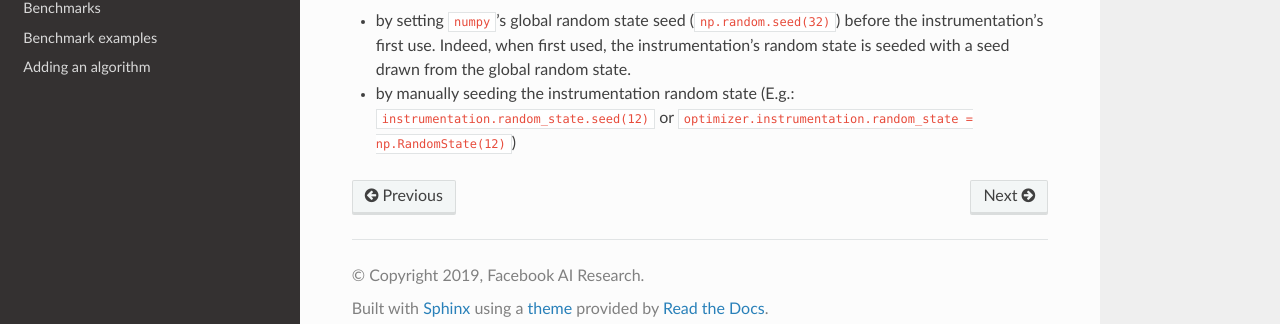
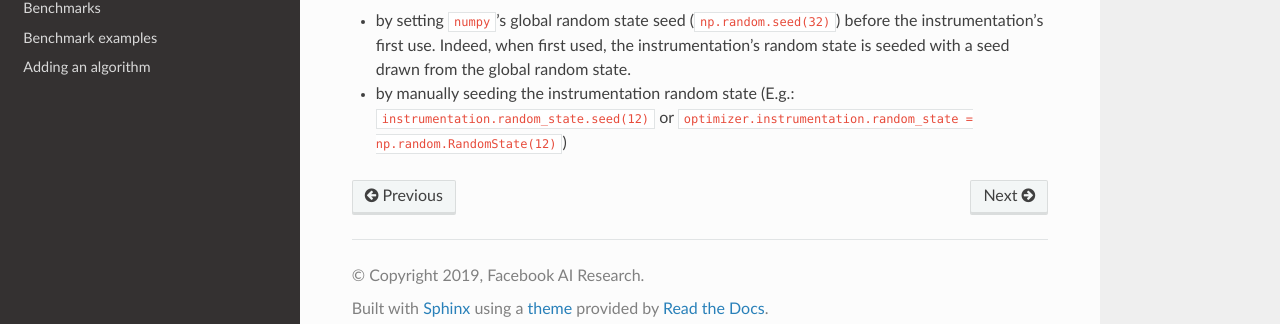
Before and after one commit to facebookresearch/nevergrad, a Sphinx documentation site: the page built from docs/optimization.md, in a window 1280 px wide and 900 px high, scrolled down 2565 px. Shown: the part 555-879 px from the top of the window. Built offline with Sphinx 7.4.7 and the Read the Docs theme 2.0.0, drawn with Linux system fonts in a browser that asks for light colours.

Commit message:
Update optimization.md

```diff
--- a/docs/optimization.md
+++ b/docs/optimization.md
@@ -103,4 +103,4 @@ Each instrumentation has its own `random_state` for generating random numbers. A
 For reproducibility, this random state can be seeded in two ways:
 - by setting `numpy`'s global random state seed (`np.random.seed(32)`) before the instrumentation's first use. Indeed, when first used,
   the instrumentation's random state is seeded with a seed drawn from the global random state.
-- by manually seeding the instrumentation random state (E.g.: `instrumentation.random_state.seed(12)` or `optimizer.instrumentation.random_state = np.RandomState(12)`)
+- by manually seeding the instrumentation random state (E.g.: `instrumentation.random_state.seed(12)` or `optimizer.instrumentation.random_state = np.random.RandomState(12)`)
```
